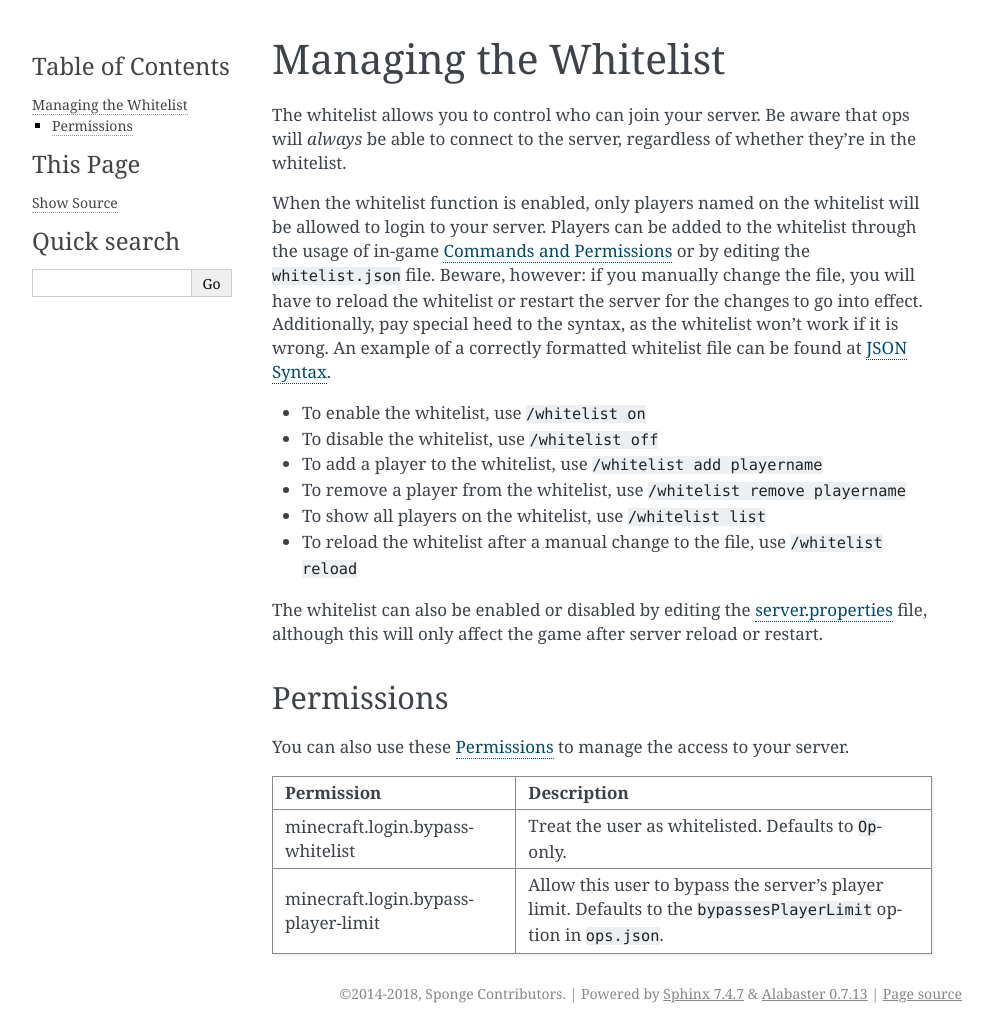
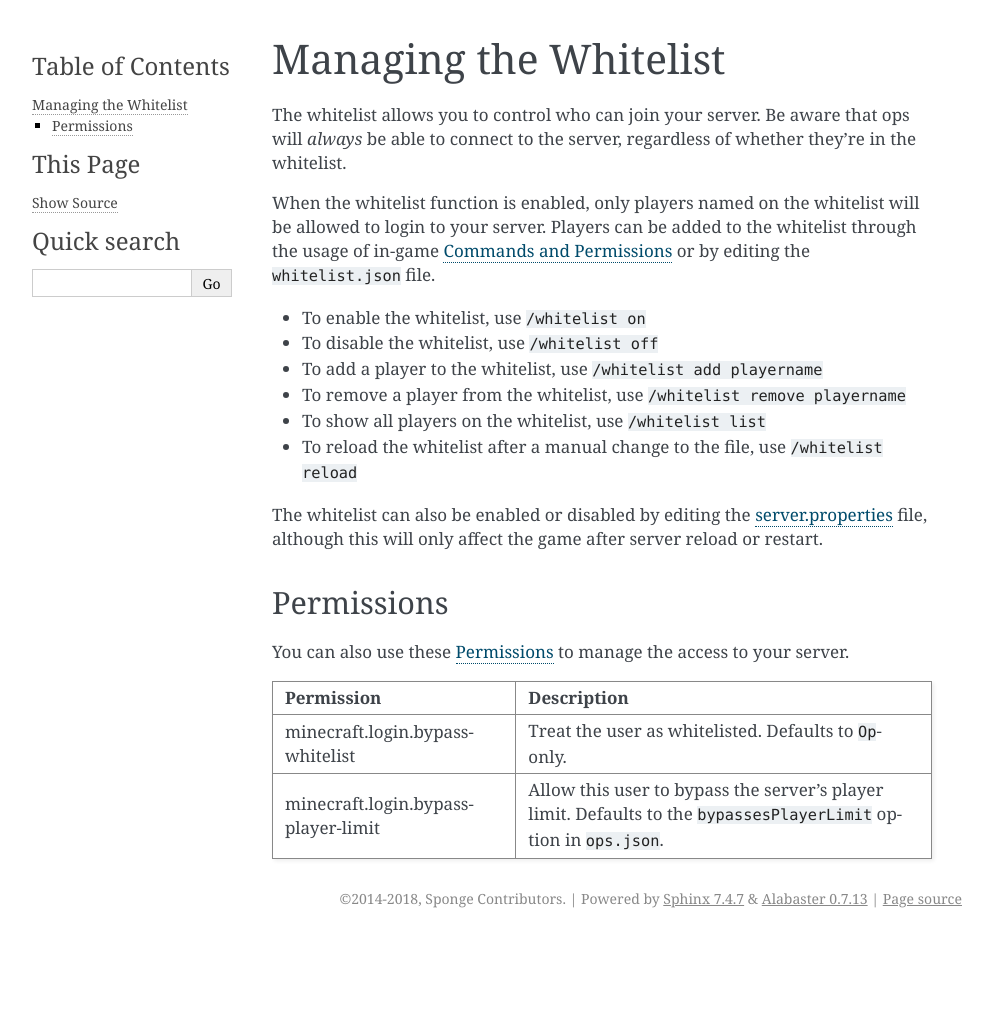
Before and after one commit to SpongePowered/SpongeDocs, a Sphinx documentation site: the page built from source/server/management/whitelist.rst, in a window 1280 px wide. Shown: the whole page, without its empty margins (148-1141 px from the left). Built offline with Sphinx 7.4.7, drawn with Linux system fonts in a browser that asks for light colours; pages that are not in the unit, such as notebooks, are missing from menus; after the commit the page ends 938 px from its top, so only the background shows below that.

Commit message:
Fix whitelist
First in a long line of correction resurrections...

```diff
--- a/source/server/management/whitelist.rst
+++ b/source/server/management/whitelist.rst
@@ -5,13 +5,9 @@ Managing the Whitelist
 The whitelist allows you to control who can join your server. Be aware that ops will *always* be able to connect to the
 server, regardless of whether they're in the whitelist.
 
-
 When the whitelist function is enabled, only players named on the whitelist will be allowed to login to your server.
 Players can be added to the whitelist through the usage of in-game :doc:`../spongineer/commands` or by editing the
-``whitelist.json`` file. Beware, however: if you manually change the file, you will have to reload the whitelist or
-restart the server for the changes to go into effect. Additionally, pay special heed to the syntax, as the whitelist
-won't work if it is wrong. An example of a correctly formatted whitelist file can be found at
-:doc:`/server/getting-started/configuration/json`.
+``whitelist.json`` file.
 
 - To enable the whitelist, use ``/whitelist on``
 - To disable the whitelist, use ``/whitelist off``
@@ -21,8 +17,8 @@ won't work if it is wrong. An example of a correctly formatted whitelist file ca
 - To reload the whitelist after a manual change to the file, use ``/whitelist reload``
 
 The whitelist can also be enabled or disabled by editing the
-:doc:`/server/getting-started/configuration/server-properties` file, although this will only affect the game after
-server reload or restart.
+`server.properties <https://minecraft.gamepedia.com/Server.properties>`__ file,
+although this will only affect the game after server reload or restart.
 
 Permissions
 ===========
```
